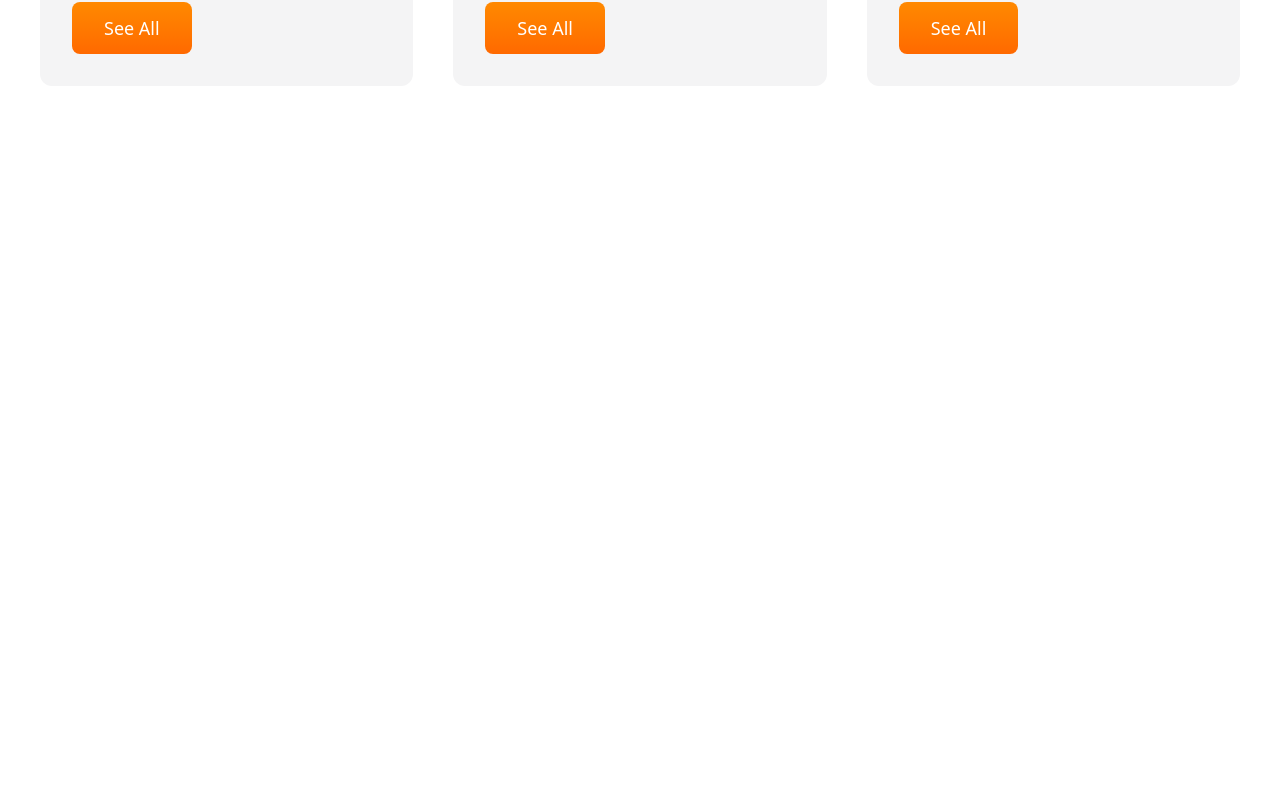
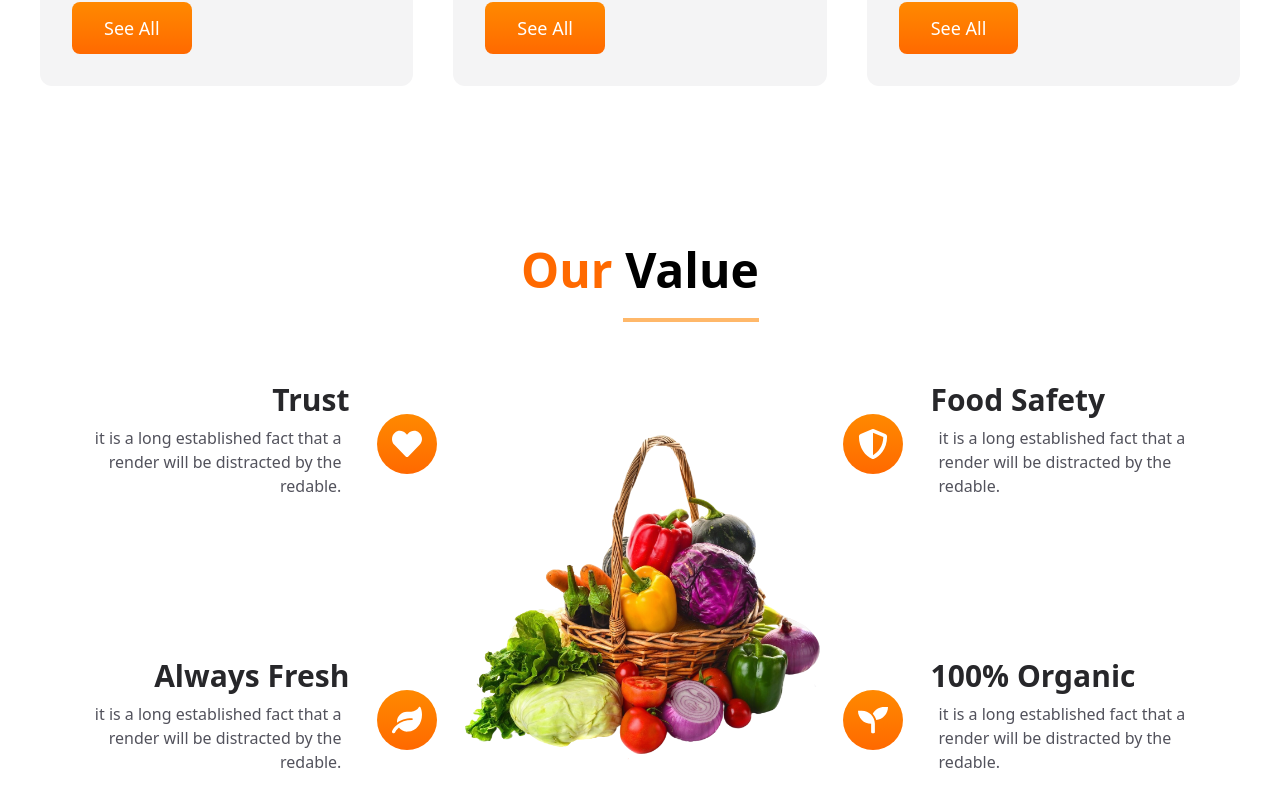
Before and after one commit to 2201031030049/Grocify_Website, a React (Vite) app: page / in a window 1280 px wide. Shown: the part 1438-2244 px from the top of the page. Before the commit the page ends 1604 px from the top, so only its background shows below. Built offline with nearby package versions, Linux system fonts and the light colour scheme.

Commit message:
Add Values component and update Home layout

```diff
--- a/src/components/Category/Category.jsx
+++ b/src/components/Category/Category.jsx
@@ -11,7 +11,7 @@ const Category = () => {
         return(
 
             // Card
-            <div className="flex-1 basis-80 ">
+            <div className="flex-1 basis-80" key={card.id}>
                 {/* Card Image */}
                 <div className="w-full min-h-[30vh] relative -mb-10">
                     <img src={card.image} className="absolute bottom-0" />
--- a/src/components/Home/Home.jsx
+++ b/src/components/Home/Home.jsx
@@ -2,6 +2,7 @@ import React from 'react'
 import Navbar from '../Navbar/Navbar'
 import Hero from '../Hero/Hero'
 import Category from '../Category/Category'
+import Values from '../Values/Values'
 
 const Home = () => {
   return (
@@ -9,6 +10,7 @@ const Home = () => {
       <Navbar />
       <Hero />
       <Category/>
+      <Values/>
     </div>
   )
 }
--- a/src/components/Values/Values.jsx
+++ b/src/components/Values/Values.jsx
@@ -0,0 +1,92 @@
+import React from "react";
+import Heading from "../Heading/Heading";
+import { FaHeart, FaLeaf, FaSeedling, FaShieldAlt } from "react-icons/fa";
+import Basket from "../../assets/basket-full-vegetables.png";
+
+const Values = () => {
+
+    const leftValues = value.slice(0, 2).map(item => {
+        return(
+            <div className="flex md:flex-row-reverse items-center gap-7">
+                <div>
+                    <span className="flex justify-center items-center text-3xl text-white bg-linear-to-b from-orange-400 to-orange-500 w-15 h-15 rounded-full">{item.icon}</span>
+                </div>
+                <div className="md:text-right">
+                    <h3 className="text-zinc-800 text-3xl font-bold">{item.title}</h3>
+                    <p className="text-zinc-600 m-2">{item.para}</p>
+                </div>
+            </div>
+        )
+    })
+
+
+    const rightValues = value.slice(2).map(item => {
+        return(
+            <div className="flex items-center gap-7">
+                <div>
+                    <span className="flex justify-center items-center text-3xl text-white bg-linear-to-b from-orange-400 to-orange-500 w-15 h-15 rounded-full">{item.icon}</span>
+                </div>
+                <div>
+                    <h3 className="text-zinc-800 text-3xl font-bold">{item.title}</h3>
+                    <p className="text-zinc-600 m-2">{item.para}</p>
+                </div>
+            </div>
+        )
+    })
+
+  return (
+    <section>
+      <div className="max-w-350 mx-auto px-10 py-20">
+        <Heading highlight="Our" header="Value" />
+
+        <div className="flex md:flex-row flex-col gap-15 md:gap-5 mt-15 ">
+
+          {/* Left values side */}
+          <div className="md:min-h-100 gap-15 flex flex-col justify-between">
+            {leftValues}
+          </div>
+
+            {/* Center image */}
+          <div className="md:flex w-1/2 hidden">
+            <img src={Basket} />
+          </div>
+
+          {/* Right value side */}
+          <div className="md:min-h-100 gap-15 flex flex-col justify-between">
+            {rightValues}
+          </div>
+
+        </div>
+      </div>
+    </section>
+  );
+};
+
+export default Values;
+
+const value = [
+  {
+    id: 1,
+    title: "Trust",
+    para: "it is a long established fact that a render will be distracted by the redable.",
+    icon: <FaHeart />,
+  },
+  {
+    id: 2,
+    title: "Always Fresh",
+    para: "it is a long established fact that a render will be distracted by the redable.",
+    icon: <FaLeaf />,
+  },
+  {
+    id: 3,
+    title: "Food Safety",
+    para: "it is a long established fact that a render will be distracted by the redable.",
+    icon: <FaShieldAlt />,
+  },
+  {
+    id: 4,
+    title: "100% Organic",
+    para: "it is a long established fact that a render will be distracted by the redable.",
+    icon: <FaSeedling />,
+  },
+];
```
Also changed, not shown: src/index.css (line endings or trailing spaces).
